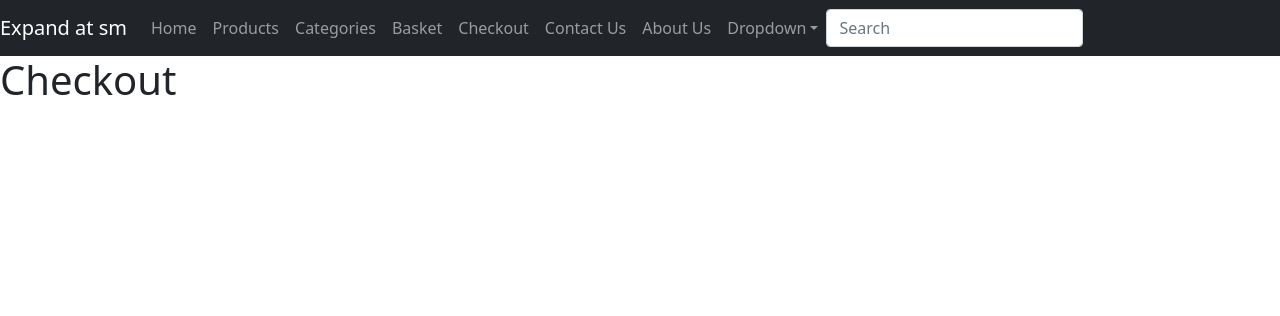
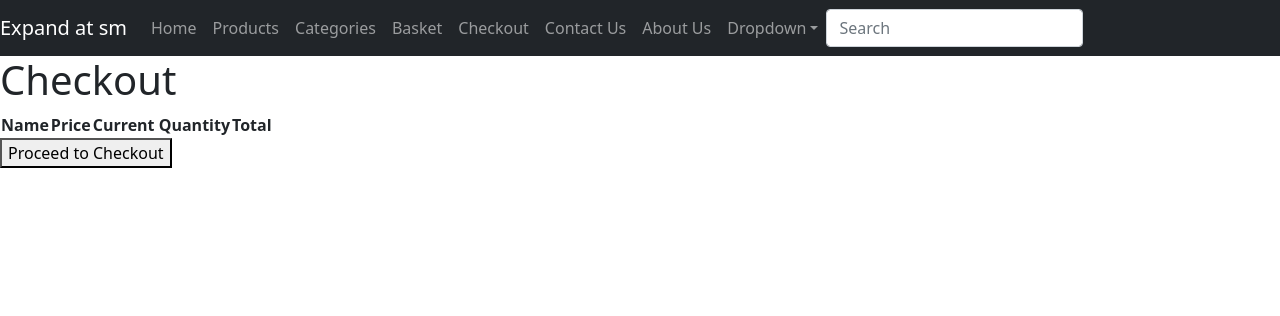
Before and after one commit to Tom-Freed/qa-gh, a Flask app: page /checkout in a window 1280 px wide. Shown: the top 316 px of the page. Run offline with Flask 3, Linux system fonts and the light colour scheme; lists and menus that the app fills with data are empty.

Commit message:
adding order total to basket

```diff
--- a/Project1/app.py
+++ b/Project1/app.py
@@ -85,6 +85,8 @@ def basket():
     basket = Basket.query.all()
     form = BasketForm()
 
+    order_total = sum(item.total for item in basket)
+
     if request.method == "POST":
         if form.validate_on_submit():
             update_quantity = form.quantity.data
@@ -96,10 +98,12 @@ def basket():
                     update_item.total = int(update_quantity) * update_item.stockbr.price
                 db.session.commit()
 
-    return render_template('basket.html', basket=basket, form=form)
+    return render_template('basket.html', basket=basket, form=form, order_total=order_total)
 
-@app.route('/checkout')
+@app.route('/checkout', methods=["GET", "POST"])
 def checkout():
+    basket = Basket.query.all()
+
     return render_template('checkout.html')
 
 @app.route('/payment')
--- a/Project1/templates/checkout.html
+++ b/Project1/templates/checkout.html
@@ -8,5 +8,30 @@
 <body>
     {% include 'navbar.html' %}
     <h1>Checkout</h1>
+    <table>
+        <thead>
+            <tr><th>Name</th><th>Price</th><th>Current Quantity</th><th>Total</th></tr>
+        </thead>
+        <tbody>
+            {% for item in basket %}
+                <tr>
+                    <td>{{ item.stockbr.name }}</td>
+                    <td>{{ "£" }}{{ item.stockbr.price }}</td>
+                    <td>{{ item.quantity }}</td>
+                    <td>
+                        <form method="post" action="{{ url_for('basket') }}">
+                        {{ form.hidden_tag() }}
+                        <input type="hidden" name="item_id" value="{{ item.id }}">
+                        {{ form.quantity }}
+                        {{ form.update() }}
+                        </form>
+                    </td>
+                    <td>{{ "£" }} {{ item.total }}</td>
+                </tr>
+            {% endfor %}
+        </tbody>
+   </table>
+   <form method="get" action="{{ url_for('checkout') }}">
+        <button type="submit">Proceed to Checkout</button>
 </body>
 </html>
```
Also changed, not shown: Project1/templates/basket.html (+8 -1 lines).
